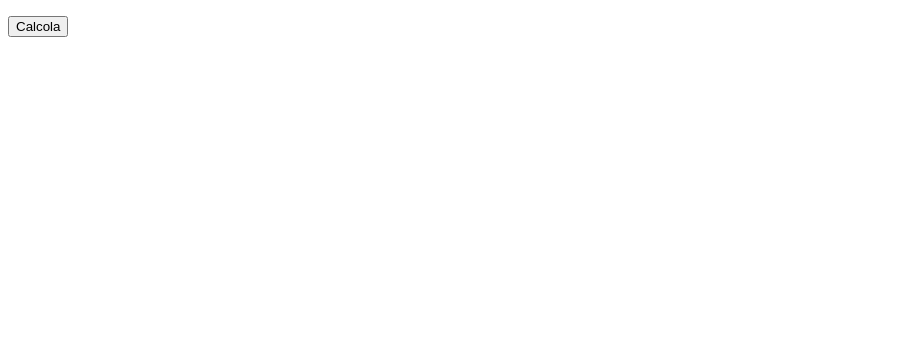
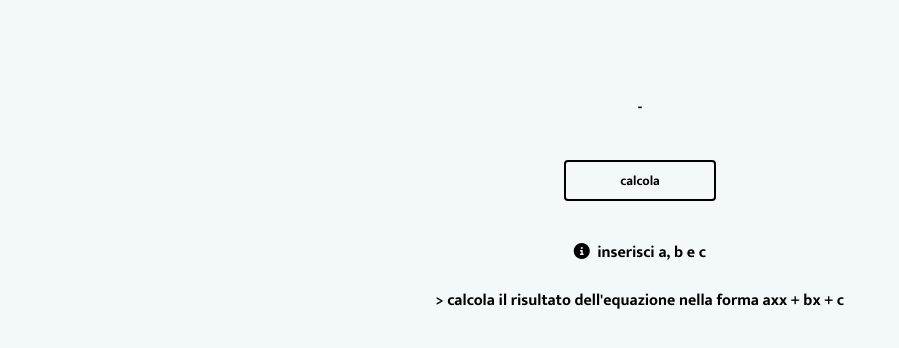
Before and after one commit to therealgabryx/Second-Grade-Equation, a plain HTML site: page index.html in a window 1280 px wide. Shown: the whole page, without its empty margins (0-899 px from the left). Drawn offline with Linux system fonts and the light colour scheme.

Commit message:
code update

```diff
--- a/app.js
+++ b/app.js
@@ -3,11 +3,12 @@ function exec() {
   const b = parseFloat(prompt('Inserisci b..', 0));
   const c = parseFloat(prompt('Inserisci c..', 0));
 
+  if (!isNaN(a) && !isNaN(b) && !isNaN(c)) {
     if (a == 0) {
       document.getElementById('solution').innerHTML =
         "L'equazione e' di primo grado!";
     } else {
-    const delta = (b * b) - 4 * a * c;
+      const delta = b * b - 4 * a * c;
 
       if (delta < 0) {
         document.getElementById('solution').innerHTML = 'Equazione impossibile';
@@ -15,7 +16,13 @@ function exec() {
         document.getElementById('solution').innerHTML = `Risultato: ${-b /
           (2 * a).toFixed(2)}`;
       } else {
-      document.getElementById('solution').innerHTML = `Soluzioni: ${((-b + Math.sqrt(delta)) / (2 * a)).toFixed(2)}, ${((-b - Math.sqrt(delta)) / (2 * a)).toFixed(2)}`;
+        document.getElementById('solution').innerHTML = `Soluzioni: ${(
+          (-b + Math.sqrt(delta)) /
+          (2 * a)
+        ).toFixed(2)}, ${((-b - Math.sqrt(delta)) / (2 * a)).toFixed(2)}`;
       }
     }
+  } else {
+    document.getElementById('solution').innerHTML = 'invalid input';
   }
+}
--- a/index.css
+++ b/index.css
@@ -1,3 +1,50 @@
+@import url('https://fonts.googleapis.com/css?family=Mukta:700');
 body {
-  font-family: 'Roboto', sans-serif;
+  width: 100%;
+  text-align: center;
+  font-family: 'Mukta', sans-serif;
+  font-size: 1rem;
+  line-height: 1.5;
+  display: flex;
+  align-items: center;
+  justify-content: center;
+  margin: 0;
+  min-height: 100vh;
+  background: #f3f8fa;
 }
+
+#content-desktop {
+  height: 80%;
+  width: 100%;
+}
+
+@supports (display: grid) {
+  body {
+    display: grid;
+    grid-template-columns: 60%;
+    grid-template-rows: 100%;
+  }
+}
+
+.btn {
+  color: black;
+  font-family: inherit;
+  text-transform: lowercase;
+  text-decoration: none;
+  background: #f3f8fa;
+  border-radius: 4px;
+  border: 2px solid black;
+  display: inline;
+  transition: all 0.4s ease 0s;
+  padding-top: 1%;
+  padding-bottom: 1%;
+  padding-left: 7%;
+  padding-right: 7%;
+}
+
+.btn:hover {
+  color: white;
+  background: black;
+  border-color: black;
+  transition: all 0.4s ease 0s;
+}
--- a/index.html
+++ b/index.html
@@ -11,13 +11,15 @@
       rel="stylesheet"
     />
     <link rel="stylesheet" type="text/css" href="index.css" />
+    <script src="https://kit.fontawesome.com/74112d8758.js" crossorigin="anonymous"></script>
     <script src="app.js"></script>
   </head>
 
   <body>
     <div id="content-desktop">
-      <p id="solution"></p>
-      <p><button type="button" onclick="exec()">Calcola</button><br /><br /></p>
+      <p id="solution">-</p>
+      <p><br><button type="button" class="btn" onclick="exec()">Calcola</button><br /><br /></p>
+      <p><i class="fas fa-info-circle"></i>&nbsp&nbspinserisci <b>a</b>, <b>b</b> e <b>c</b><br><br>> calcola il risultato dell'equazione nella forma <b>axx + bx + c</b></p>
     </div>
   </body>
 </html>
```
Lines whose indentation alone changed are shown as unchanged.
